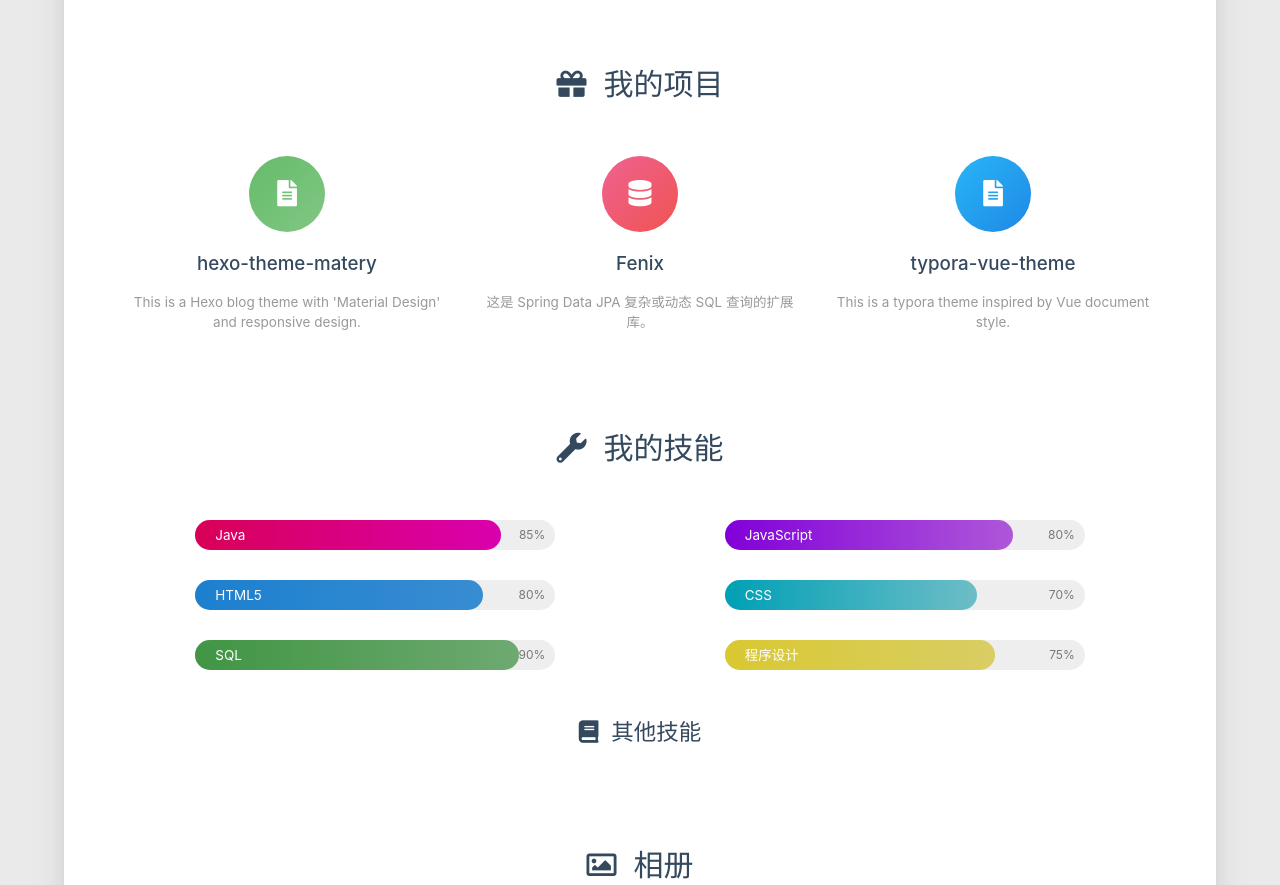
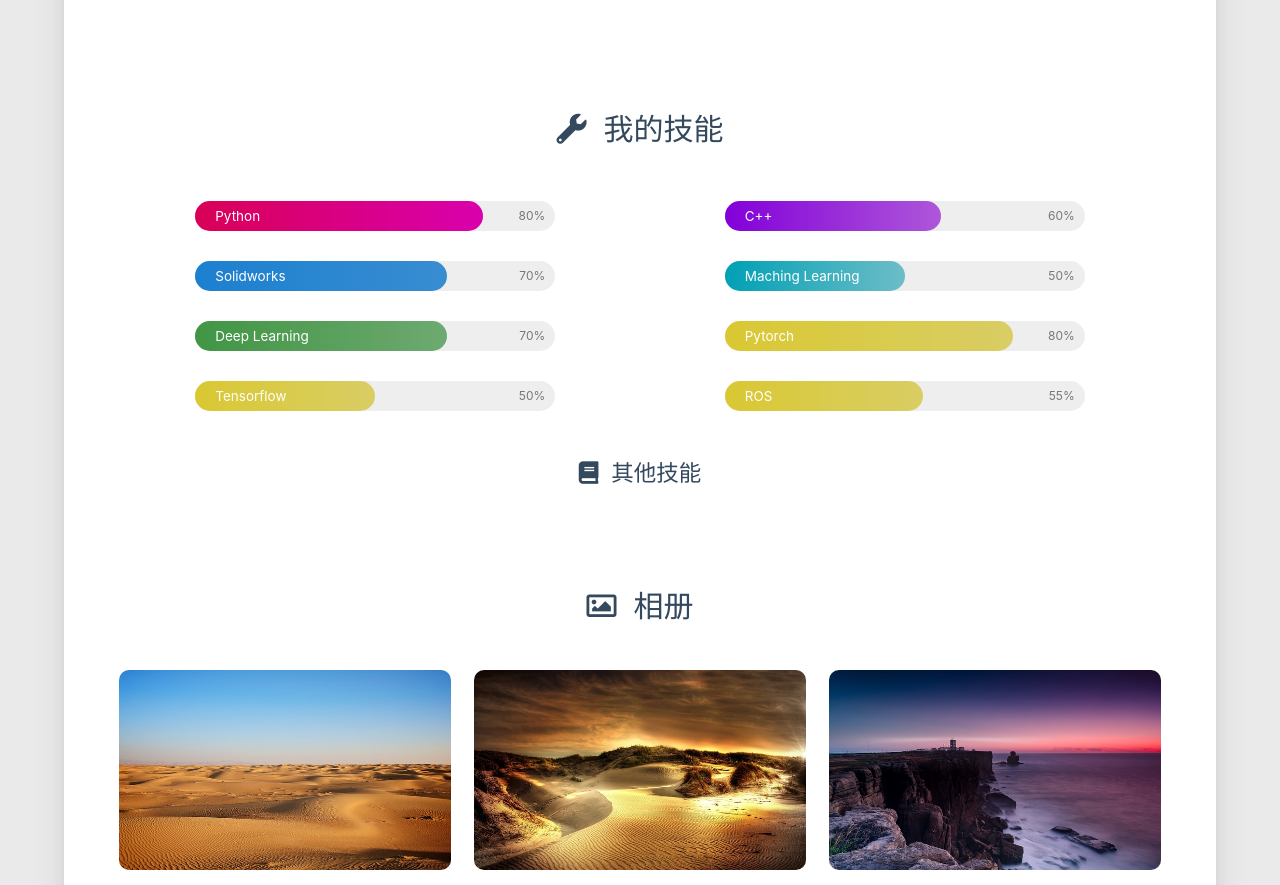
Before and after one commit to FanDady/FanDady.github.io, a plain HTML site: page about/index.html in a window 1280 px wide. Shown: the part 1339-2224 px from the top of the page. Drawn offline with nearby package versions, Linux system fonts and the light colour scheme; some packages are replaced by stand-ins of ours; a script that the page names is missing.

Commit message:
Site updated: 2021-05-01 16:02:58

```diff
--- a/about/index.html
+++ b/about/index.html
@@ -334,8 +334,6 @@
 
                                 "从来没有真正的绝境, 只有心灵的迷途",
 
-                                "Never really desperate, only the lost of the soul",
-
                         ],
                         startDelay: 300,
                         typeSpeed: 100,
@@ -401,7 +399,7 @@
 
                                 </div>
                                 <div class="title">Yuri.FanZhiwei</div>
-                                <div class="career">Software Engineer</div>
+                                <div class="career">福州大学 | 电子信息工程 | 信号与信息处理方向</div>
                                 <div class="social-link hide-on-large-only" data-aos="zoom-in-left">
 
     <a href="https://github.com/FanDady" class="tooltipped" target="_blank" data-tooltip="访问我的GitHub" data-position="top" data-delay="50">
@@ -485,7 +483,7 @@
                     </div>
                 </div>
 
-                <div class="introduction center-align" data-aos="fade-up">If you wish to succeed, you should use persistence as your good friend, experience as your reference, prudence as your brother and hope as your sentry.</div>
+                <div class="introduction center-align" data-aos="fade-up">我正在就读于福州大学物理与信息工程学院电子信息工程2017级本科生并同时辅修我校人工智能专业，主要兴趣是计算机视觉，深度学习，无人驾驶，边缘AI方向。 我于2021年9月获得校推荐免试研究生资格，目前已保送至天津大学电气自动化与信息工程学院，研究方向为图像增强。目前主要工作还是学习基础AI理论和研究课题为主。</div>
 
                 <style type="text/css">
     #posts-chart,
@@ -657,58 +655,6 @@
 
 
 
-<div class="my-projects">
-    <div class="title center-align" data-aos="zoom-in-up">
-        <i class="fas fa-gift"></i>&nbsp;&nbsp;我的项目
-    </div>
-    <div class="row">
-
-
-        <div class="col s12 m6 l4" data-aos="fade-up">
-            <div class="info center-align">
-                <a href="http://github.com/blinkfox/hexo-theme-matery" class="icon"
-                   style="background: linear-gradient(to bottom right, #66BB6A 0%, #81C784 100%)" target="_blank">
-                    <i class="fas fa-file-alt"></i>
-                </a>
-                <div class="info-title">
-                    <a href="http://github.com/blinkfox/hexo-theme-matery" target="_blank">hexo-theme-matery</a>
-                </div>
-                <div class="info-desc">This is a Hexo blog theme with &#39;Material Design&#39; and responsive design.</div>
-            </div>
-        </div>
-
-        <div class="col s12 m6 l4" data-aos="fade-up">
-            <div class="info center-align">
-                <a href="https://github.com/blinkfox/fenix" class="icon"
-                   style="background: linear-gradient(to bottom right, #F06292 0%, #EF5350 100%)" target="_blank">
-                    <i class="fas fa-database"></i>
-                </a>
-                <div class="info-title">
-                    <a href="https://github.com/blinkfox/fenix" target="_blank">Fenix</a>
-                </div>
-                <div class="info-desc">这是 Spring Data JPA 复杂或动态 SQL 查询的扩展库。</div>
-            </div>
-        </div>
-
-        <div class="col s12 m6 l4" data-aos="fade-up">
-            <div class="info center-align">
-                <a href="https://github.com/blinkfox/typora-vue-theme" class="icon"
-                   style="background: linear-gradient(to bottom right, #29B6F6 0%, #1E88E5 100%)" target="_blank">
-                    <i class="fas fa-file-alt"></i>
-                </a>
-                <div class="info-title">
-                    <a href="https://github.com/blinkfox/typora-vue-theme" target="_blank">typora-vue-theme</a>
-                </div>
-                <div class="info-desc">This is a typora theme inspired by Vue document style.</div>
-            </div>
-        </div>
-
-
-    </div>
-</div>
-
-
-
 
 
 <div class="my-skills">
@@ -722,19 +668,8 @@
         <div class="col s12 m6 l6" data-aos="fade-up">
             <div class="skillbar">
                 <div class="skillbar-title"
-                     style="background: linear-gradient(to right, #FF0066 0%, #FF00CC 100%); width: 85%">
-                    <span>Java</span>
-                </div>
-                <div class="skill-bar-percent">85%</div>
-            </div>
-        </div>
-
-
-        <div class="col s12 m6 l6" data-aos="fade-up">
-            <div class="skillbar">
-                <div class="skillbar-title"
-                     style="background: linear-gradient(to right, #9900FF 0%, #CC66FF 100%); width: 80%">
-                    <span>JavaScript</span>
+                     style="background: linear-gradient(to right, #FF0066 0%, #FF00CC 100%); width: 80%">
+                    <span>Python</span>
                 </div>
                 <div class="skill-bar-percent">80%</div>
             </div>
@@ -744,8 +679,52 @@
         <div class="col s12 m6 l6" data-aos="fade-up">
             <div class="skillbar">
                 <div class="skillbar-title"
-                     style="background: linear-gradient(to right, #2196F3 0%, #42A5F5 100%); width: 80%">
-                    <span>HTML5</span>
+                     style="background: linear-gradient(to right, #9900FF 0%, #CC66FF 100%); width: 60%">
+                    <span>C++</span>
+                </div>
+                <div class="skill-bar-percent">60%</div>
+            </div>
+        </div>
+
+
+        <div class="col s12 m6 l6" data-aos="fade-up">
+            <div class="skillbar">
+                <div class="skillbar-title"
+                     style="background: linear-gradient(to right, #2196F3 0%, #42A5F5 100%); width: 70%">
+                    <span>Solidworks</span>
+                </div>
+                <div class="skill-bar-percent">70%</div>
+            </div>
+        </div>
+
+
+        <div class="col s12 m6 l6" data-aos="fade-up">
+            <div class="skillbar">
+                <div class="skillbar-title"
+                     style="background: linear-gradient(to right, #00BCD4 0%, #80DEEA 100%); width: 50%">
+                    <span>Maching Learning</span>
+                </div>
+                <div class="skill-bar-percent">50%</div>
+            </div>
+        </div>
+
+
+        <div class="col s12 m6 l6" data-aos="fade-up">
+            <div class="skillbar">
+                <div class="skillbar-title"
+                     style="background: linear-gradient(to right, #4CAF50 0%, #81C784 100%); width: 70%">
+                    <span>Deep Learning</span>
+                </div>
+                <div class="skill-bar-percent">70%</div>
+            </div>
+        </div>
+
+
+        <div class="col s12 m6 l6" data-aos="fade-up">
+            <div class="skillbar">
+                <div class="skillbar-title"
+                     style="background: linear-gradient(to right, #FFEB3B 0%, #FFF176 100%); width: 80%">
+                    <span>Pytorch</span>
                 </div>
                 <div class="skill-bar-percent">80%</div>
             </div>
@@ -755,10 +734,10 @@
         <div class="col s12 m6 l6" data-aos="fade-up">
             <div class="skillbar">
                 <div class="skillbar-title"
-                     style="background: linear-gradient(to right, #00BCD4 0%, #80DEEA 100%); width: 70%">
-                    <span>CSS</span>
+                     style="background: linear-gradient(to right, #FFEB3B 0%, #FFF176 100%); width: 50%">
+                    <span>Tensorflow</span>
                 </div>
-                <div class="skill-bar-percent">70%</div>
+                <div class="skill-bar-percent">50%</div>
             </div>
         </div>
 
@@ -766,21 +745,10 @@
         <div class="col s12 m6 l6" data-aos="fade-up">
             <div class="skillbar">
                 <div class="skillbar-title"
-                     style="background: linear-gradient(to right, #4CAF50 0%, #81C784 100%); width: 90%">
-                    <span>SQL</span>
+                     style="background: linear-gradient(to right, #FFEB3B 0%, #FFF176 100%); width: 55%">
+                    <span>ROS</span>
                 </div>
-                <div class="skill-bar-percent">90%</div>
-            </div>
-        </div>
-
-
-        <div class="col s12 m6 l6" data-aos="fade-up">
-            <div class="skillbar">
-                <div class="skillbar-title"
-                     style="background: linear-gradient(to right, #FFEB3B 0%, #FFF176 100%); width: 75%">
-                    <span>程序设计</span>
-                </div>
-                <div class="skill-bar-percent">75%</div>
+                <div class="skill-bar-percent">55%</div>
             </div>
         </div>
 
@@ -1123,8 +1091,6 @@
 </script>
 
 
-    <script src="/libs/others/clicklove.js" async="async"></script>
-
 
     <script async src="/libs/others/busuanzi.pure.mini.js"></script>
 
```
Also changed, not shown: 2021/04/30/hello-world/index.html (+0 -2 lines), archives/2021/04/index.html (+0 -4 lines), archives/2021/index.html (+0 -4 lines), archives/index.html (+0 -4 lines), categories/index.html (+0 -4 lines), friends/index.html (+0 -4 lines), index.html (+0 -18 lines), tags/index.html (+0 -4 lines).
